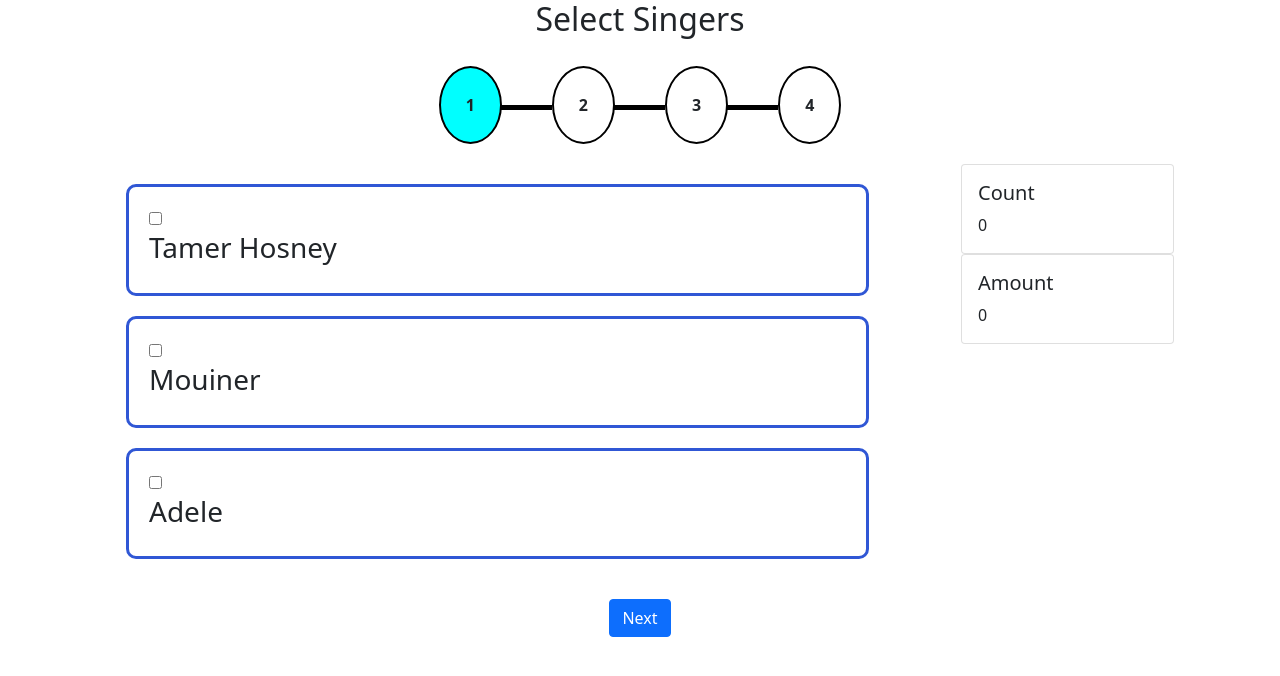
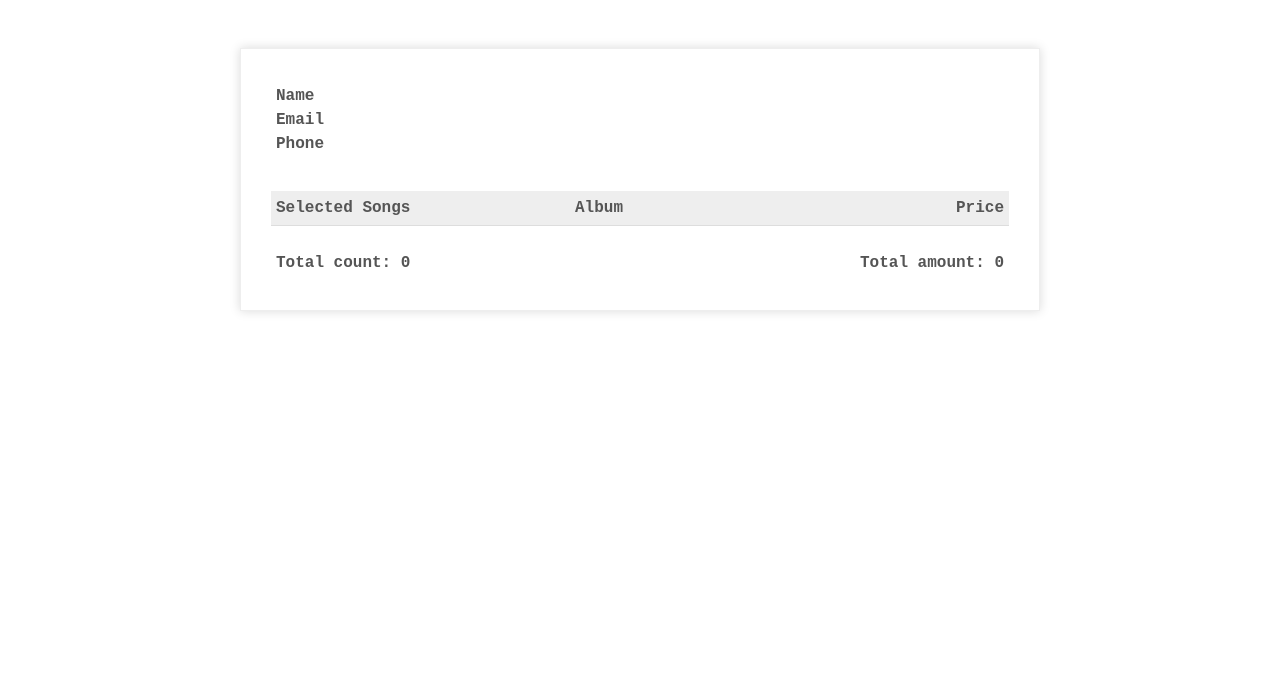
Before and after one commit to Ahmed10Nasser/songs-app, a React (Create React App) app: page /submit in a window 1280 px wide. Shown: the top 676 px of the page. Built offline with nearby package versions, Linux system fonts and the light colour scheme; data requests are answered from the project's data file.

Commit message:
form is added

```diff
--- a/package.json
+++ b/package.json
@@ -13,6 +13,8 @@
     "react": "^17.0.2",
     "react-dom": "^17.0.2",
     "react-redux": "^7.2.4",
+    "react-router": "^5.2.0",
+    "react-router-dom": "^5.2.0",
     "react-scripts": "4.0.3",
     "redux-saga": "^1.1.3",
     "web-vitals": "^1.1.2"
--- a/src/App.js
+++ b/src/App.js
@@ -1,11 +1,23 @@
+import {BrowserRouter as Router, Switch, Route} from "react-router-dom";
 import Home from './components/Home';
+import Receipt from "./components/Receipt";
 
 
 function App() {
   return (
-    <div className="App">
-      <Home></Home>
-    </div>
+    <Router>
+      <div className="App">
+        <Switch>
+          <Route exact path="/">
+            <Home/>
+          </Route>
+          <Route exact path="/submit">
+            <Receipt/>
+          </Route>
+        </Switch>
+      </div>
+
+    </Router>
   );
 }
 
--- a/src/components/Amount.js
+++ b/src/components/Amount.js
@@ -37,12 +37,9 @@
                     });
                 });
                 break;
-            case 4:
+            default:
                 songsCount=state.generalInfo.songsCount;
                 amount=state.generalInfo.amount;
-                break;
-            default:
-                break;
         }
         dispatch(set_count(songsCount));
         dispatch(set_amount(amount));
--- a/src/components/Form.js
+++ b/src/components/Form.js
@@ -1,3 +1,4 @@
+import { useHistory } from "react-router-dom";
 import { useDispatch, useSelector } from "react-redux";
 import { set_email, set_name, set_phone } from "../redux/actions/form";
 
@@ -5,10 +6,16 @@
 
     let form=useSelector(state=>state.form);
     let dispatch=useDispatch();
+    let history=useHistory();
+
+    const handleSubmit=(e)=>{
+        e.preventDefault();
+        history.push("/submit")
+    }
 
     return (
         <div className="container">
-            <form>
+            <form onSubmit={handleSubmit}>
                 <div className="form-group">
                     <label htmlFor="formName">Name</label>
                     <input type="text" className="form-control" id="formName"
@@ -33,10 +40,10 @@
                         onChange={(e)=>dispatch(set_phone(e.target.value))}
                     />
                 </div>
-                <button type="submit" className="btn btn-primary mt-3">Submit</button>
+                <button type="submit" className="btn btn-primary mt-3"
+                >Submit</button>
             </form>
         </div>
     );
 }
-
 export default Form;
--- a/src/components/Home.js
+++ b/src/components/Home.js
@@ -3,6 +3,7 @@
 import Albums from "./Albums";
 import Amount from "./Amount";
 import Form from "./Form";
+import Receipt from "./Receipt";
 import Singers from "./Singers";
 import Songs from "./Songs";
 
@@ -31,6 +32,7 @@
                     {currentPage===2 && <Albums></Albums>}
                     {currentPage===3 && <Songs></Songs>}
                     {currentPage===4 && <Form></Form>}
+                    {currentPage===5 && <Receipt></Receipt>}
                 </div>
                 <div className="col-3">
                     <Amount></Amount>
--- /dev/null
+++ b/src/components/Receipt.js
@@ -0,0 +1,71 @@
+import { useSelector } from "react-redux";
+
+const Receipt = () => {
+
+    let albumSongs=useSelector(state=>state.songs);
+    let generalInfo=useSelector(state=>state.generalInfo);
+    let form=useSelector(state=>state.form);
+
+
+    return (
+        <div className="container receipt mt-5">
+            <div className="invoice-box">
+            <tt>
+			<table>
+                <tbody>
+
+                    <tr className="information">
+                        <td className="bold">
+                            Name<br />
+                            Email<br />
+                            Phone
+                        </td>
+
+                        <td>
+                            {form.name}<br />
+                            {form.email}<br />
+                            {form.phone}
+                        </td>
+                    </tr>
+                    <tr><td></td></tr>
+                    <tr><td></td></tr>
+                    <tr><td></td></tr>
+                    <tr className="heading">
+                        <td>Selected Songs</td>
+                        <td>Album</td>
+                        <td>Price</td>
+                    </tr>
+
+                    {albumSongs.values.map((album, albumIndex)=>(
+                        album.songs.map((song, songIndex)=>(
+
+                            <tr className="item" key={song.id}>
+                            {albumSongs.selected[albumIndex][songIndex] &&
+                                <>
+                                    <td>{song.name}</td>
+                                    <td>{album.name}</td>
+                                    <td>L.E. {song.price}</td>
+                                </>
+                                }
+                            </tr>
+                        ))
+                    ))}
+
+                    <tr><td></td></tr>
+                    <tr><td></td></tr>
+
+                    <tr className="total">
+                        <td>Total count: {generalInfo.songsCount}</td>
+                        <td></td>
+                        <td>Total amount: {generalInfo.amount}</td>
+                    </tr>
+
+                </tbody>
+			</table>
+            </tt>
+            </div>
+        </div>
+    );
+}
+
+export default Receipt;
--- a/src/styles/index.css
+++ b/src/styles/index.css
@@ -52,3 +52,80 @@
     margin: 20px;
     text-align: center;
 }
+
+
+.receipt {
+    font-family: 'Helvetica Neue', 'Helvetica', Helvetica, Arial, sans-serif;
+    text-align: center;
+    color: #777;
+}
+
+
+
+
+
+.receipt .invoice-box {
+    max-width: 800px;
+    margin: auto;
+    padding: 30px;
+    border: 1px solid #eee;
+    box-shadow: 0 0 10px rgba(0, 0, 0, 0.15);
+    font-size: 16px;
+    line-height: 24px;
+    font-family: 'Helvetica Neue', 'Helvetica', Helvetica, Arial, sans-serif;
+    color: #555;
+}
+
+.receipt .invoice-box table {
+    width: 100%;
+    line-height: inherit;
+    text-align: left;
+    border-collapse: collapse;
+}
+
+.receipt .invoice-box table td {
+    padding: 5px;
+    vertical-align: top;
+}
+
+.receipt .information .bold{
+    font-weight: bold;
+}
+.receipt .invoice-box table tr td:nth-child(3) {
+    text-align: right;
+}
+
+.receipt .invoice-box table tr.top table td {
+    padding-bottom: 20px;
+}
+
+.receipt .invoice-box table tr.top table td.title {
+    font-size: 45px;
+    line-height: 45px;
+    color: #333;
+}
+
+.receipt .invoice-box table tr.information table td {
+    padding-bottom: 40px;
+}
+
+.receipt .invoice-box table tr.heading td {
+    background: #eee;
+    border-bottom: 1px solid #ddd;
+    font-weight: bold;
+}
+
+.receipt .invoice-box table tr.details td {
+    padding-bottom: 20px;
+}
+
+.receipt .invoice-box table tr.item td {
+    border-bottom: 1px solid #eee;
+}
+
+.receipt .invoice-box table tr.item.last td {
+    border-bottom: none;
+}
+.receipt .invoice-box table tr.total{
+    font-weight: bold;
+}
```
Also changed, not shown: 1 other file (tests, documents, lock files or other folders).
